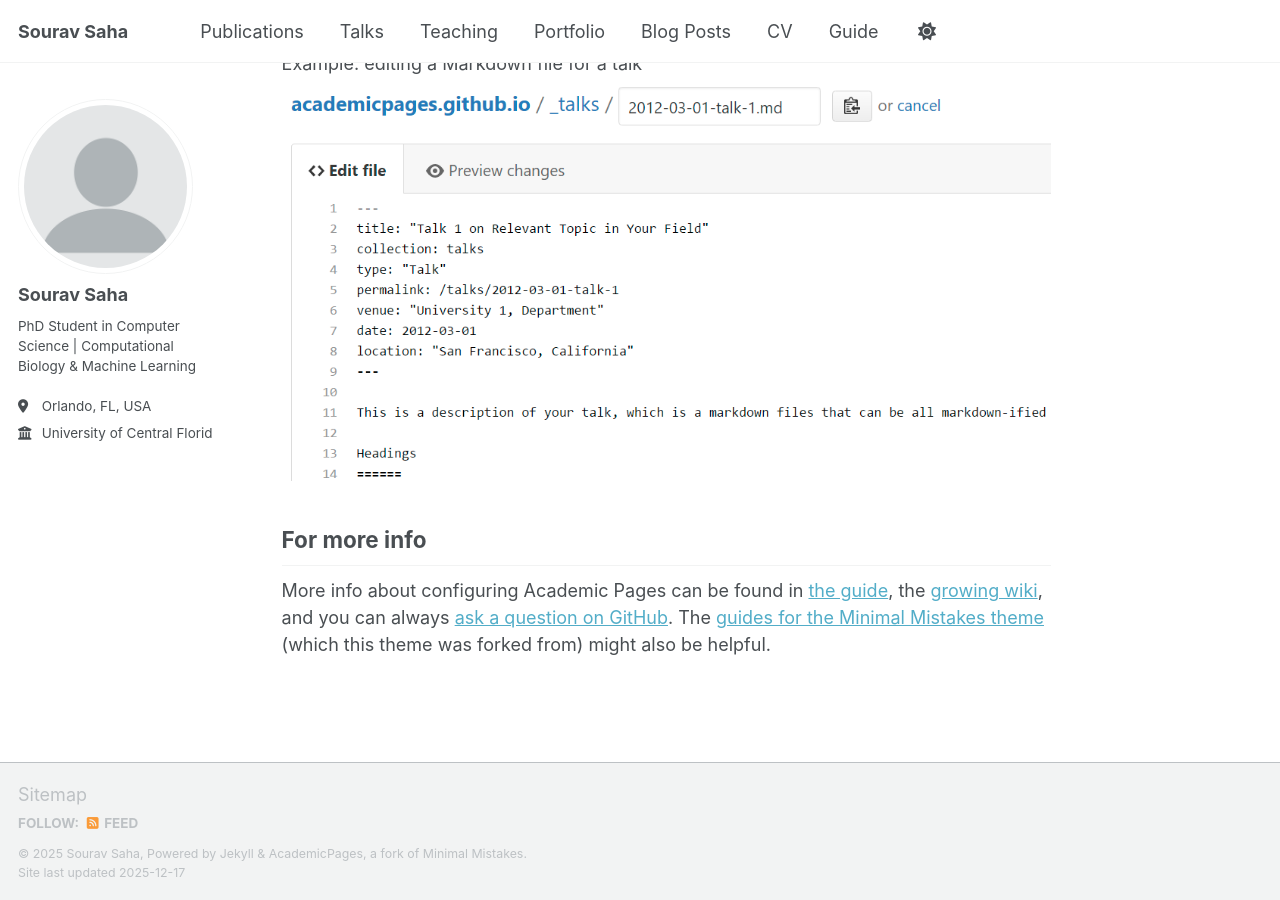
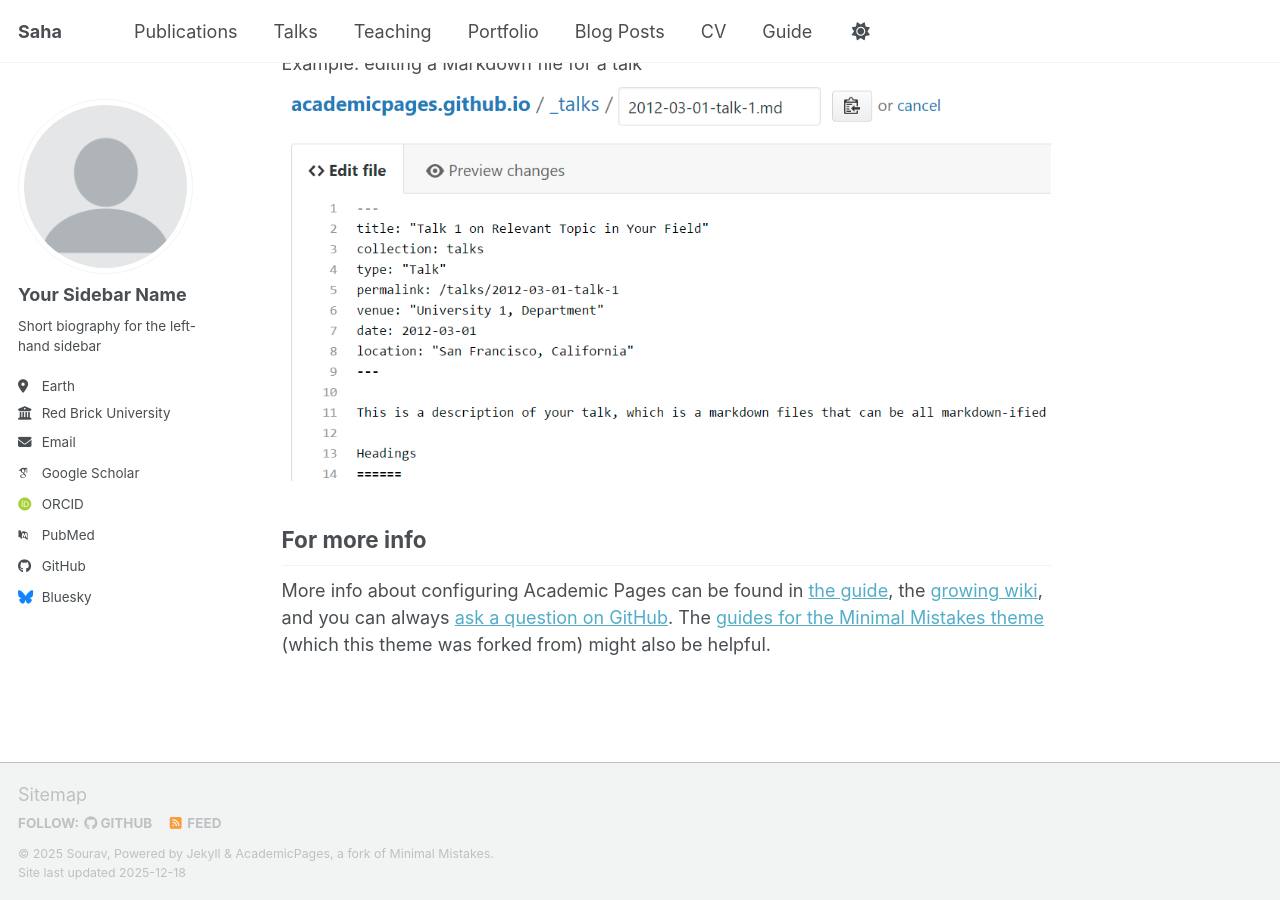
Before and after one commit to bracealround/bracealround.github.io, a Jekyll site: the page built from _pages/about.md, in a window 1280 px wide and 900 px high, scrolled down 2718 px. Built offline with Jekyll 4.4.1, drawn with Linux system fonts in a browser that asks for light colours; some web fonts are replaced; a script bundle is joined from its source files by our own code; library files that are not in the unit come from our copies.

Commit message:
Update _config.yml

```diff
--- a/_config.yml
+++ b/_config.yml
@@ -9,13 +9,14 @@
 # Basic Site Settings
 locale                   : "en-US"
 site_theme               : "default" # Currently available options are "default", "air"
-title                    : "Sourav Saha"
+title                    : "Saha"
 title_separator          : "-"
-name                     : &name "Sourav Saha"
-description              : &description "PhD Student in Computer Science at University of Central Florida"
-url                      : https://yourusername.github.io # CHANGE THIS to https://[your GitHub username].github.io
+name                     : &name "Sourav"
+description              : &description "Your Name's academic portfolio"   # Update this with a general description of your site, this is the default if not overridden by a page
+url                      : https://academicpages.github.io # The base hostname & protocol for your site e.g. "https://[your GitHub username].github.io",
+                                                           # or if you already have some other page hosted on Github then use "https://[your GitHub username].github.io/[Your Repo Name]"
 baseurl                  : "" # the subpath of your site, e.g. "/blog"
-repository               : "yourusername/yourusername.github.io" # CHANGE THIS to [your GitHub username]/[your GitHub username].github.io
+repository               : "academicpages/academicpages.github.io"
 
 # Site Author - The following control what appear as part of the author content on the side bar.
 #               If a field is blank the icon and link will not appear, otherwise it will be shown.
@@ -23,24 +24,24 @@ repository               : "yourusername/yourusername.github.io" # CHANGE THIS t
 author:
   # Biographic information
   avatar           : "profile.png"
-  name             : "Sourav Saha"
+  name             : "Your Sidebar Name"
   pronouns         : # example: "she/her"
-  bio              : "PhD Student in Computer Science | Computational Biology & Machine Learning"
-  location         : "Orlando, FL, USA"
-  employer         : "University of Central Florida"
+  bio              : "Short biography for the left-hand sidebar"
+  location         : "Earth"
+  employer         : "Red Brick University"
   uri              : # URL
-  email            : # Add your email here
+  email            : "none@example.org"
 
   # Academic websites
   academia         : # URL
   arxiv            : # URL - Update with the correct link to your profile
-  googlescholar    : # Add your Google Scholar URL here
+  googlescholar    : "https://scholar.google.com/citations?user=PS_CX0AAAAAJ"
   inspire-hep      : # URL
   impactstory      : # URL
-  orcid            : # Add your ORCID URL if you have one
+  orcid            : "https://orcid.org/yourorcidurl"
   semantic         : # URL
   ssrn             : # URL
-  pubmed           : # URL
+  pubmed           : "https://www.ncbi.nlm.nih.gov/pubmed/?term=john+snow"
   researchgate     : # URL
   scopus           : # URL
   zotero           : # URL
@@ -50,13 +51,13 @@ author:
   bitbucket        : # Username - Update with your username on the site
   codepen          : # Username
   dribbble         : # Username
-  github           : # Add your GitHub username here
+  github           : "academicpages"
   kaggle           : # Username
   stackoverflow    : # User number or user number and name (i.e., use "1" or "1/jeff-atwood")
 
   # Social media
   artstation       : # Username
-  bluesky          : # Replace this with you Bluesky username
+  bluesky          : "bsky.app" # Replace this with you Bluesky username
   facebook         : # Username
   flickr           : # Username
   foursquare       : # Username
@@ -65,7 +66,7 @@ author:
   keybase          : # Username
   instagram        : # Username
   lastfm           : # Username
-  linkedin         : # Add your LinkedIn username here
+  linkedin         : # Username
   mastodon         : # URL
   medium           : # URL
   pinterest        : # Username
@@ -301,7 +302,7 @@ sass:
 permalink: /:categories/:title/
 # paginate: 5 # amount of posts to show
 # paginate_path: /page:num/
-timezone: America/New_York # Updated to Orlando timezone
+timezone: Etc/UTC # https://en.wikipedia.org/wiki/List_of_tz_database_time_zones
 
 
 # Plugins
```
